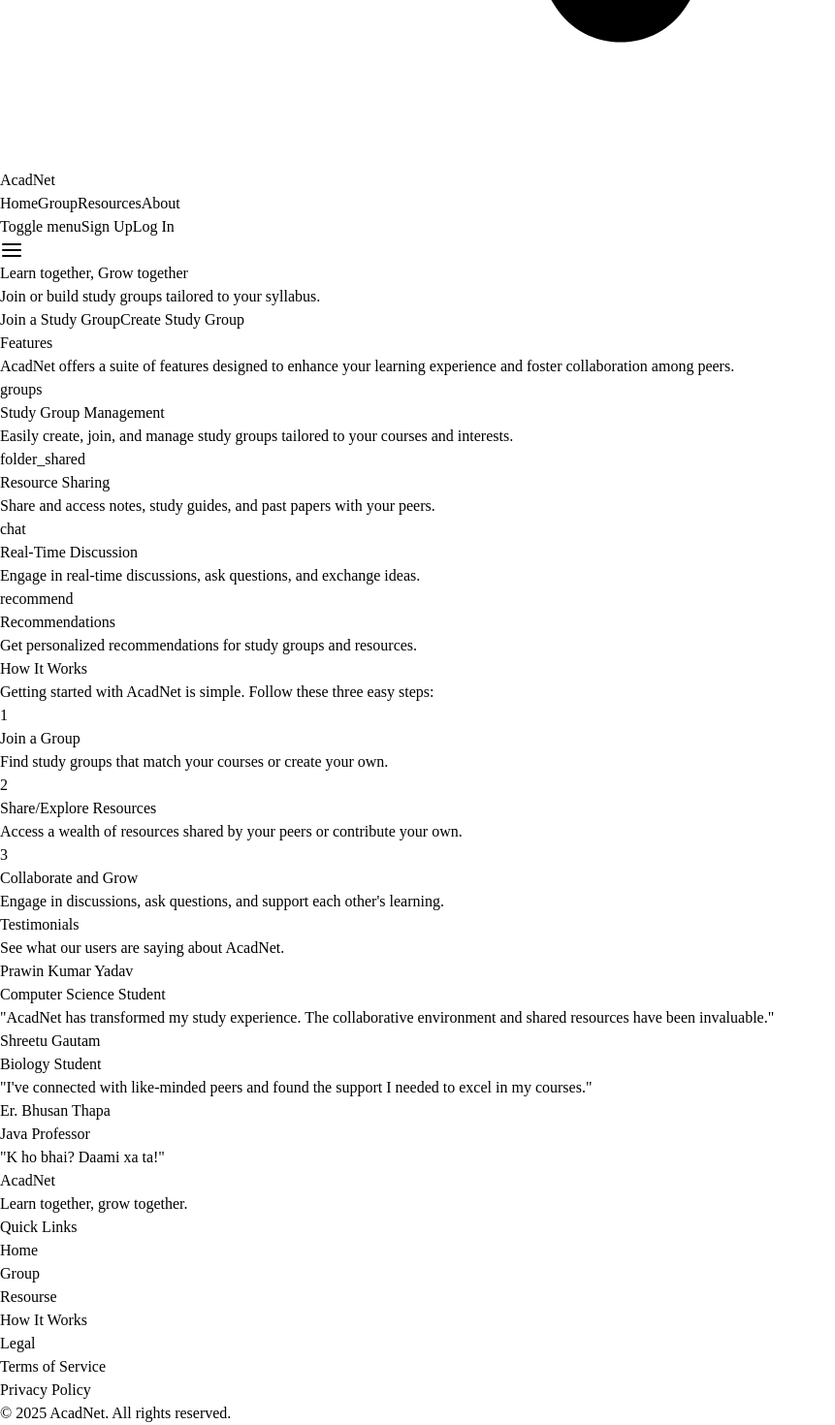
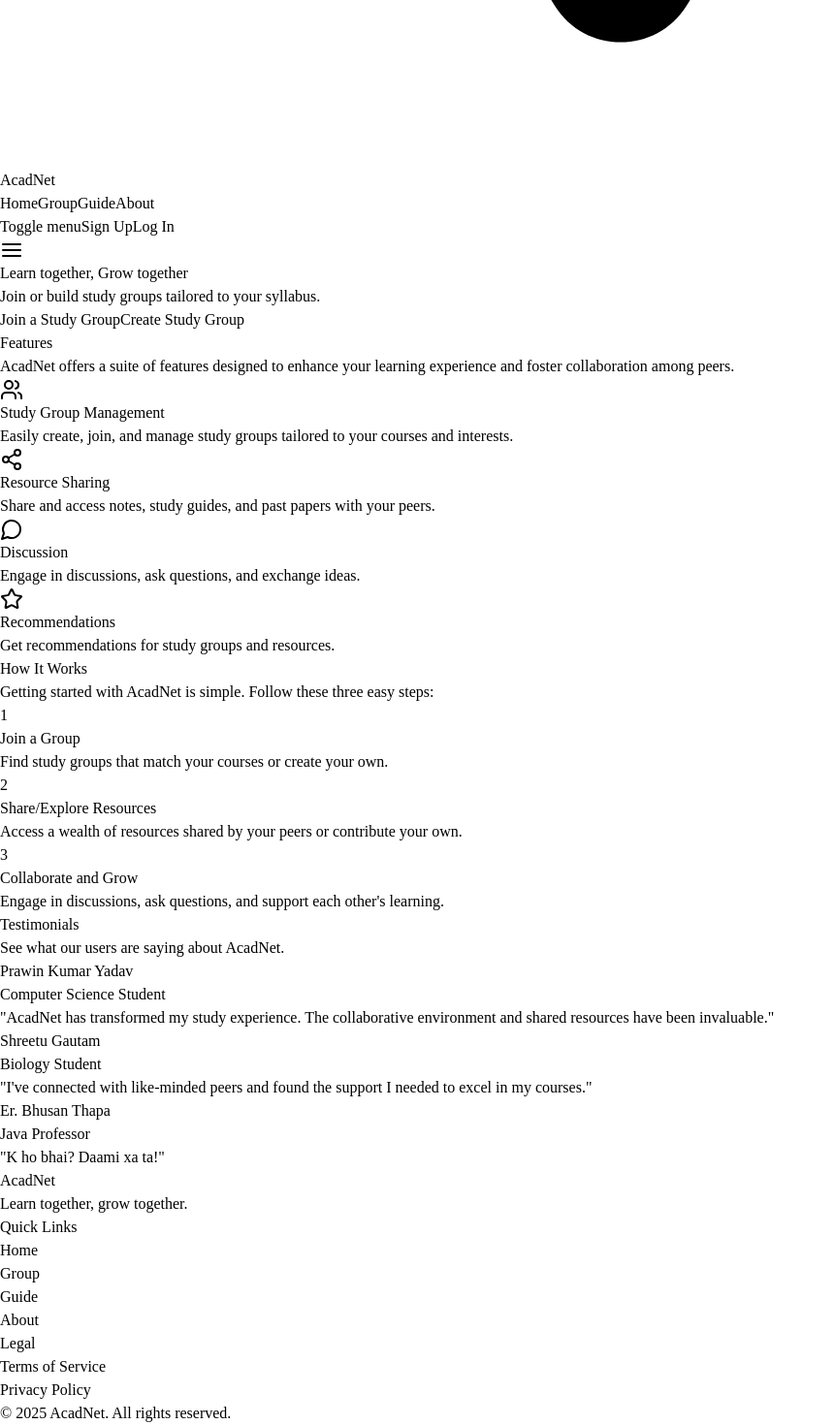
Before and after one commit to anishkn04/AcadNet, a React (Vite) app in the folder frontend/: page / in a window 1280 px wide. Shown: the part 1106-2576 px from the top of the page at 97% size, without its empty margins (0-861 px from the left). Built offline with nearby package versions, Linux system fonts and the light colour scheme; no server answers; grey boxes are pictures that could not be loaded.

Commit message:
refined about us

```diff
--- a/frontend/src/components/own_components/Features.tsx
+++ b/frontend/src/components/own_components/Features.tsx
@@ -1,22 +1,33 @@
 import React from "react";
 import { featuresData } from "@/data/data";
+import { Users, Share2, MessageCircle, Star } from "lucide-react";
+
 interface FeatureCardProps {
   icon: string;
   title: string;
   description: string;
 }
 
+const iconMap = {
+  Users: Users,
+  Share2: Share2,
+  MessageCircle: MessageCircle,
+  Star: Star,
+};
+
 const FeatureCard: React.FC<FeatureCardProps> = ({
   icon,
   title,
   description,
 }) => {
+  const IconComponent = iconMap[icon as keyof typeof iconMap];
+
   return (
     <div className="bg-white p-6 rounded-xl shadow-lg hover:shadow-xl transition-shadow duration-300">
-      <div className="mb-4">
-        <span className="material-icons-outlined text-4xl text-[#1993e5]">
-          {icon}
-        </span>
+      <div className="mb-1">
+        {IconComponent && (
+          <IconComponent className="w-10 h-10 text-[#1993e5]" />
+        )}
       </div>
       <h3 className="text-xl font-semibold text-slate-900 mb-2">{title}</h3>
       <p className="text-slate-600 text-sm">{description}</p>
@@ -28,7 +39,7 @@
   return (
     <section className="py-16 sm:py-24" id="features">
       <div className="container mx-auto px-4 sm:px-6 lg:px-10">
-        <div className="text-center mb-12 sm:mb-16">
+        <div className="text-center mb-8">
           <h2 className="text-3xl sm:text-4xl font-bold text-slate-900 mb-3">
             Features
           </h2>
--- a/frontend/src/components/own_components/Footer.tsx
+++ b/frontend/src/components/own_components/Footer.tsx
@@ -1,5 +1,5 @@
-import React from 'react';
-import { Link } from 'react-router-dom';
+import React from "react";
+import { Link } from "react-router-dom";
 export const Footer: React.FC = () => {
   return (
     <footer className="bg-slate-800 text-slate-300 py-12 sm:py-16">
@@ -10,19 +10,51 @@
             <p className="text-sm">Learn together, grow together.</p>
           </div>
           <div>
-            <h3 className="text-lg font-semibold text-white mb-3">Quick Links</h3>
+            <h3 className="text-lg font-semibold text-white mb-3">
+              Quick Links
+            </h3>
             <ul className="space-y-2 text-sm">
-              <li><a className="hover:text-[#1993e5] transition-colors" href="/#">Home</a></li>
-              <li><Link className="hover:text-[#1993e5] transition-colors" to="/join">Group</Link></li>
-              <li><Link className="hover:text-[#1993e5] transition-colors" to="#">Resourse</Link></li>
-              <li><Link className="hover:text-[#1993e5] transition-colors" to="#">How It Works</Link></li>
+              <li>
+                <a className="hover:text-[#1993e5] transition-colors" href="/#">
+                  Home
+                </a>
+              </li>
+              <li>
+                <Link
+                  className="hover:text-[#1993e5] transition-colors"
+                  to="/join"
+                >
+                  Group
+                </Link>
+              </li>
+              <li>
+                <Link className="hover:text-[#1993e5] transition-colors" to="#">
+                  Guide
+                </Link>
+              </li>
+              <li>
+                <Link
+                  className="hover:text-[#1993e5] transition-colors"
+                  to="/about"
+                >
+                  About
+                </Link>
+              </li>
             </ul>
           </div>
           <div>
             <h3 className="text-lg font-semibold text-white mb-3">Legal</h3>
             <ul className="space-y-2 text-sm">
-              <li><a className="hover:text-[#1993e5] transition-colors" href="#">Terms of Service</a></li>
-              <li><a className="hover:text-[#1993e5] transition-colors" href="#">Privacy Policy</a></li>
+              <li>
+                <a className="hover:text-[#1993e5] transition-colors" href="#">
+                  Terms of Service
+                </a>
+              </li>
+              <li>
+                <a className="hover:text-[#1993e5] transition-colors" href="#">
+                  Privacy Policy
+                </a>
+              </li>
             </ul>
           </div>
         </div>
--- a/frontend/src/components/own_components/Header.tsx
+++ b/frontend/src/components/own_components/Header.tsx
@@ -44,7 +44,7 @@
             className="text-slate-700 hover:text-[#1993e5] text-sm font-medium leading-normal transition-colors"
             to="#"
           >
-            Resources
+            Guide
           </Link>
           <Link
             className="text-slate-700 hover:text-[#1993e5] text-sm font-medium leading-normal transition-colors"
--- a/frontend/src/data/data.ts
+++ b/frontend/src/data/data.ts
@@ -1,27 +1,25 @@
 export const featuresData = [
   {
-    icon: "groups",
+    icon: "Users",
     title: "Study Group Management",
     description:
       "Easily create, join, and manage study groups tailored to your courses and interests.",
   },
   {
-    icon: "folder_shared",
+    icon: "Share2",
     title: "Resource Sharing",
     description:
       "Share and access notes, study guides, and past papers with your peers.",
   },
   {
-    icon: "chat",
-    title: "Real-Time Discussion",
-    description:
-      "Engage in real-time discussions, ask questions, and exchange ideas.",
+    icon: "MessageCircle",
+    title: "Discussion",
+    description: "Engage in discussions, ask questions, and exchange ideas.",
   },
   {
-    icon: "recommend",
+    icon: "Star",
     title: "Recommendations",
-    description:
-      "Get personalized recommendations for study groups and resources.",
+    description: "Get recommendations for study groups and resources.",
   },
 ];
 
--- a/frontend/src/pages/About.tsx
+++ b/frontend/src/pages/About.tsx
@@ -9,7 +9,10 @@
         <header className="text-center mb-6">
           <p
             className="text-2xl font-bold tracking-wide"
-            style={{ color: "#1993e5" }}
+            style={{
+              color: "#1993e5",
+              textShadow: "1px 1px 3px rgba(0,0,0,0.2)",
+            }}
           >
             Learn More About AcadNet
           </p>
@@ -31,7 +34,7 @@
 
         <section className="py-4 sm:py-6 mt-2">
           <div className="text-center mb-2 sm:mb-3">
-            <h2 className="text-2xl font-bold text-center mb-3">Our Team</h2>
+            <h2 className="text-2xl font-bold text-center mb-1">Our Team</h2>
             <p className="text-lg text-slate-600 max-w-2xl mx-auto">
               Meet the talented individuals behind AcadNet.
             </p>
```
